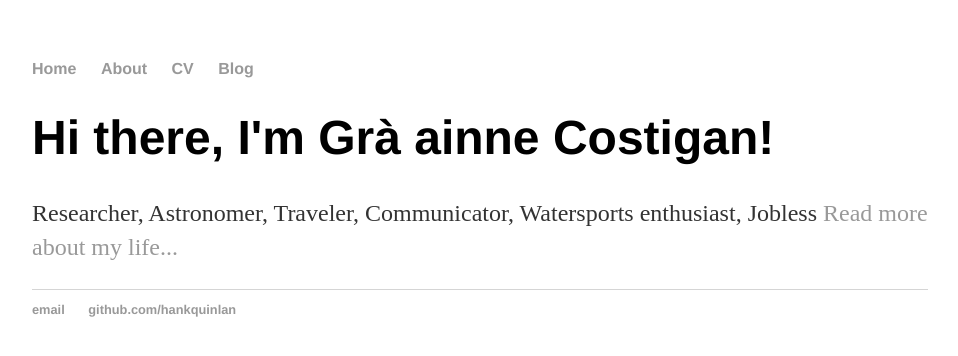
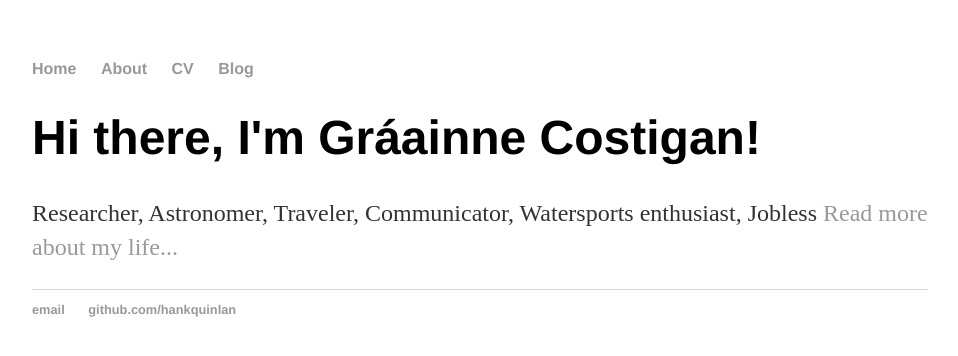
Before and after one commit to twotonnetess/twotonnetess.github.io, a Jekyll site: the page built from index.html, in a window 1280 px wide. Shown: the top 356 px of the page, without its empty margins (160-1118 px from the left). Built offline with Jekyll 4.4.1, drawn with Linux system fonts in a browser that asks for light colours.

Commit message:
Update index.html

```diff
--- a/index.html
+++ b/index.html
@@ -3,7 +3,7 @@ layout: default
 title: G. Costigan
 ---
 <div class="blurb">
-	<h1>Hi there, I'm Gr&agrave ainne Costigan!</h1>
+	<h1>Hi there, I'm Gr&aacuteainne Costigan!</h1>
 	<p>Researcher, Astronomer, Traveler, Communicator, Watersports enthusiast, Jobless
 		<a href="/about">Read more about my life...</a></p>
 </div><!-- /.blurb -->
```
